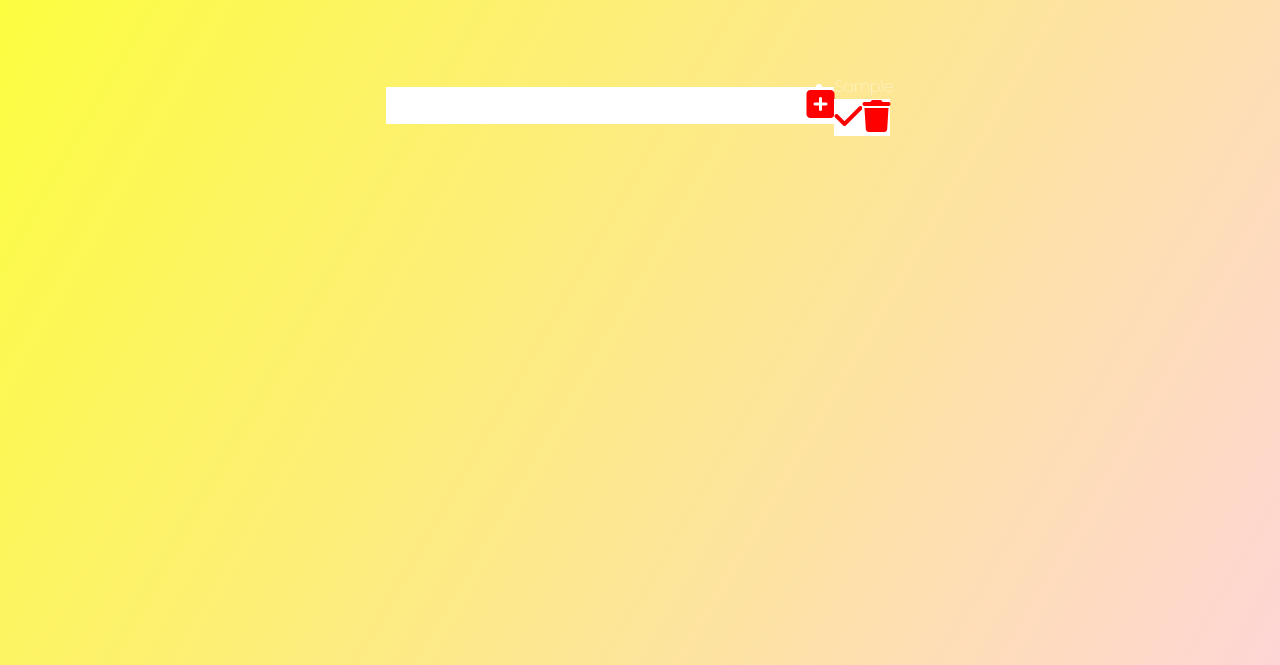
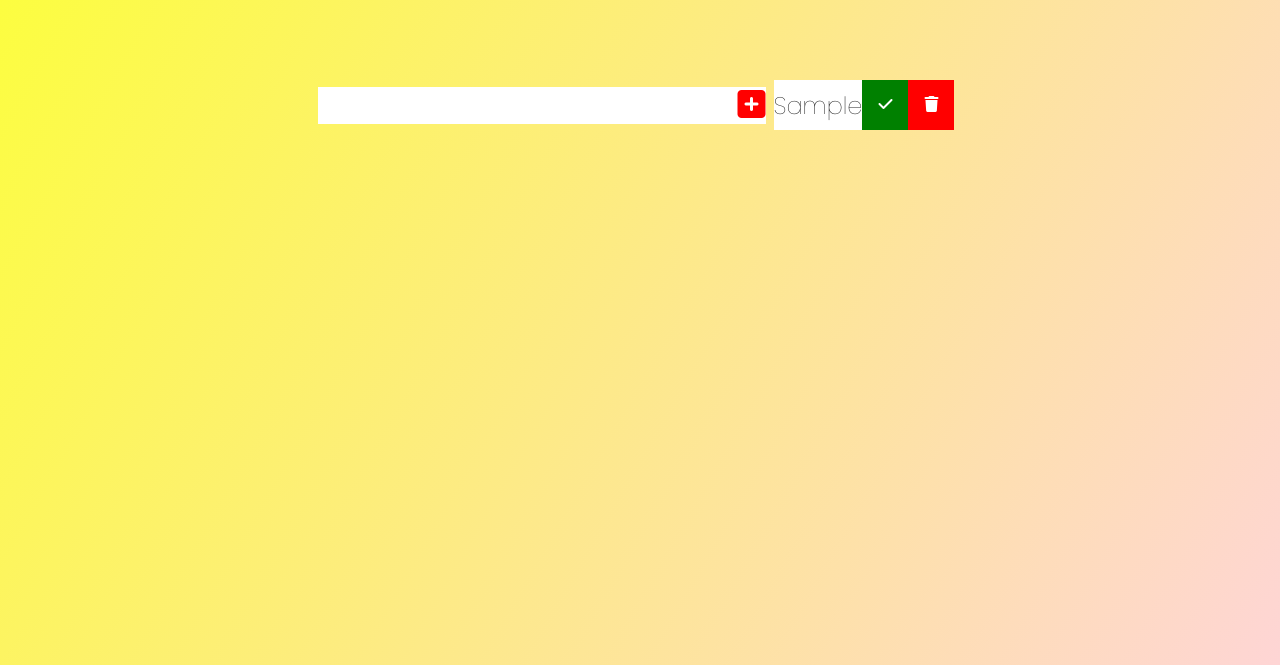
Before and after one commit to furqode/Todo-list, a plain HTML site: page index.html in a window 1280 px wide. Both pictures are taken after typing "Sample" into the empty fields and a click on the button 850 px from the left and 240 px from the top of the page. Shown: the part 135-800 px from the top of the page. Drawn offline with Linux system fonts and the light colour scheme.

Commit message:
customised UI

```diff
--- a/style.css
+++ b/style.css
@@ -34,3 +34,35 @@ form button:hover {
     background-color: red;
     color: white;
 }
+.todo-container {
+    display: flex;
+    justify-content: center;
+    align-items: center;
+}
+.todo-list {
+    min-width: 30%;
+    list-style: none;
+}
+.todo {
+    margin: 0.5rem;
+    background-color: white;
+    color: black;
+    font-size: 1.5rem;
+    display: flex;
+    justify-content: space-between;
+    align-items: center;
+}
+.todo li {
+    flex: 1;
+}
+.trash-btn, .complete-btn {
+    background: red;
+    color: white;
+    border: none;
+    padding: 1rem;
+    cursor: pointer;
+    font-size: 1rem;
+}
+.complete-btn {
+    background: green;
+}
```
